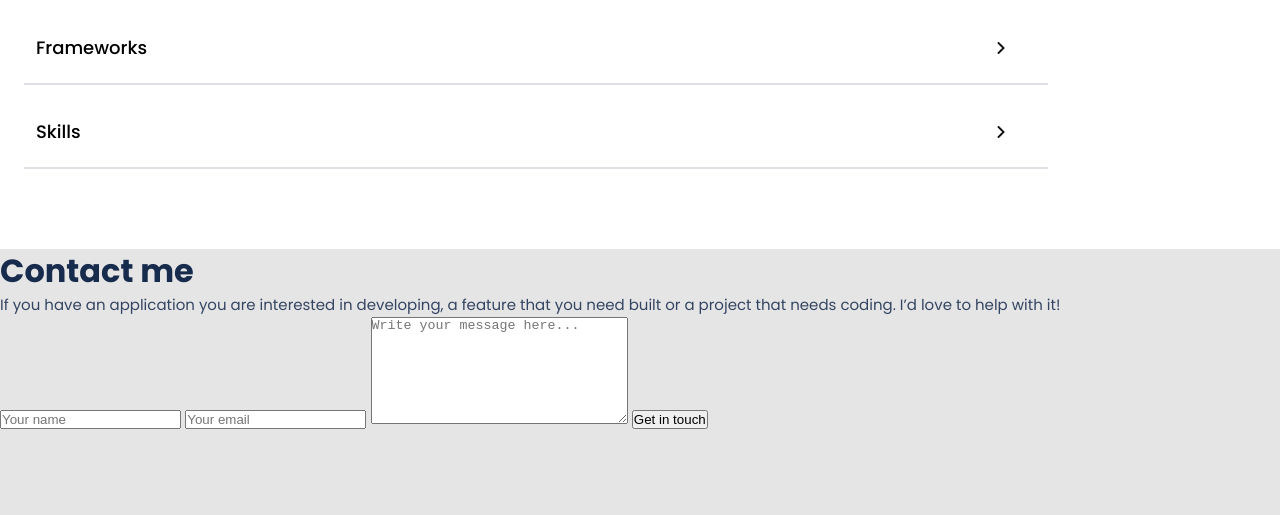
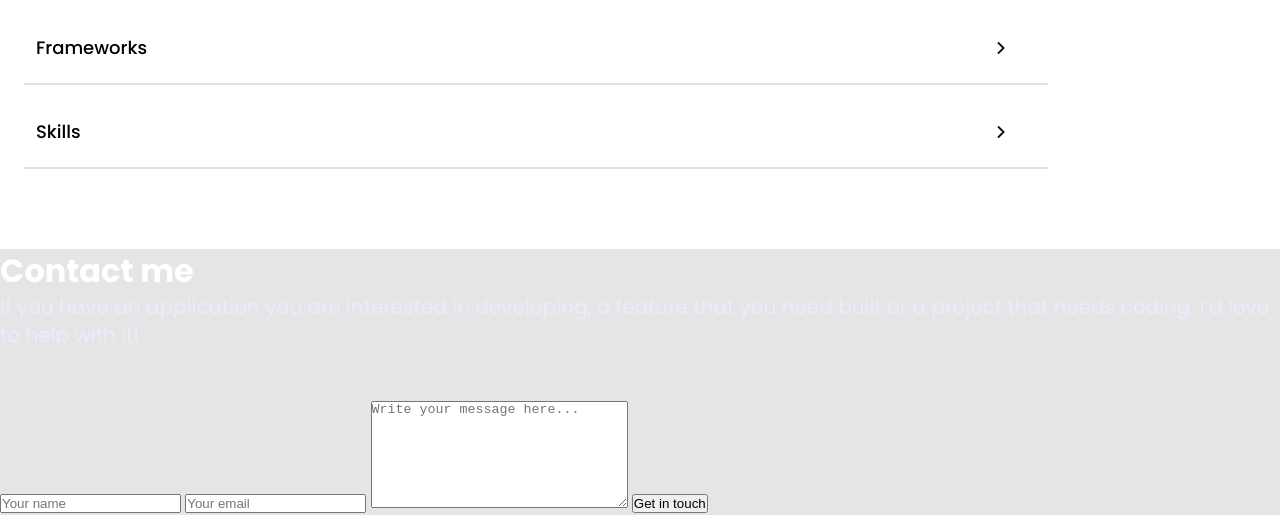
Before and after one commit to henrycadenaec/PortfolioFinishMobileVersion, a website: page index.html in a window 1280 px wide. Shown: the part 6746-7261 px from the top of the page. Before the commit the page ends 7177 px from the top, so only its background shows below. Drawn offline with Linux system fonts and the light colour scheme.

Commit message:
Add styles for parargraph

```diff
--- a/style.css
+++ b/style.css
@@ -372,3 +372,17 @@ a {
   list-style-type: none;
   padding-left: 0;
 }
+
+.h2-white {
+  color: #fff;
+}
+
+.about-paragraph {
+  font-family: "Poppins", sans-serif;
+  font-style: normal;
+  font-weight: 400;
+  font-size: 20px;
+  line-height: 28px;
+  color: #ebebff;
+  margin-bottom: 52px;
+}
```
